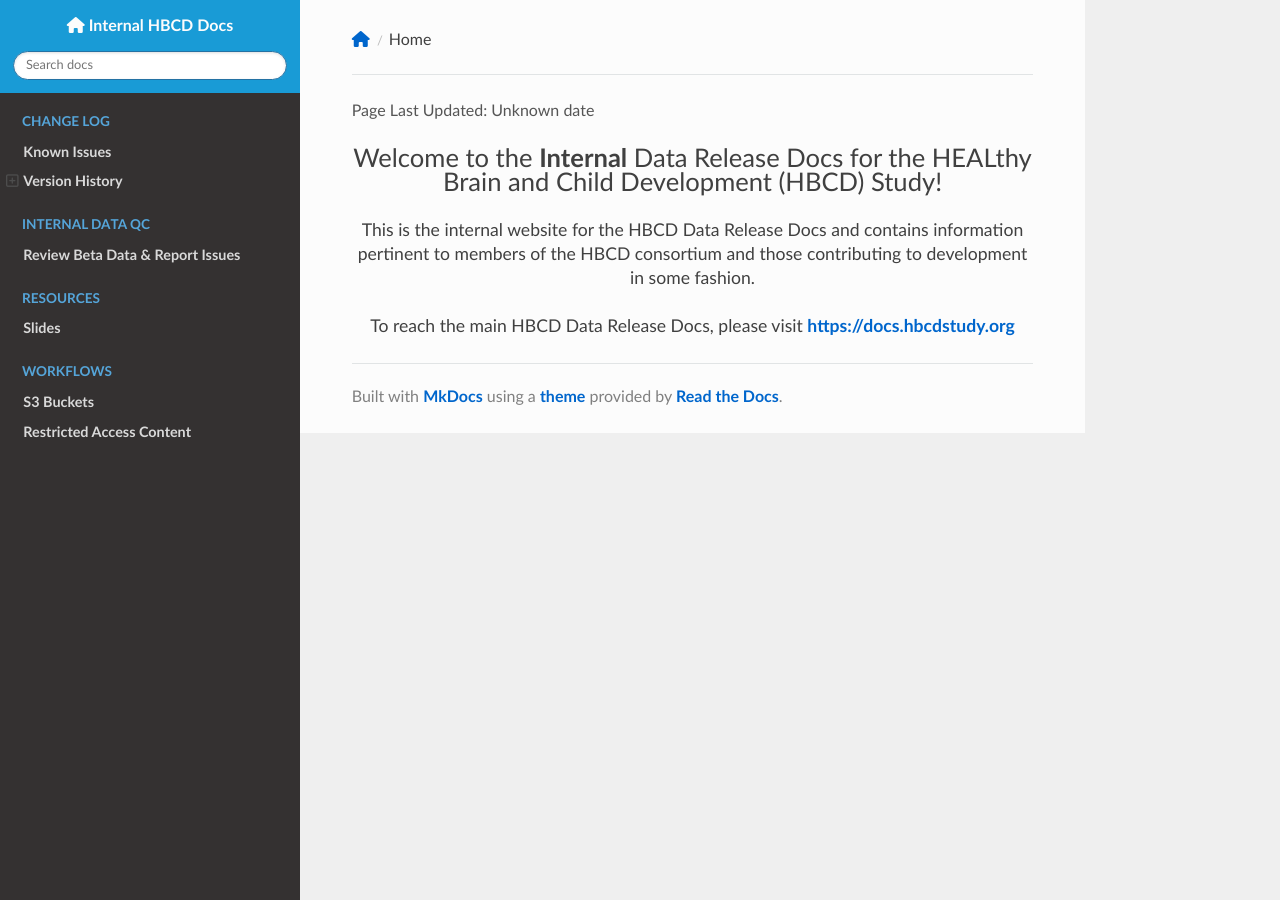
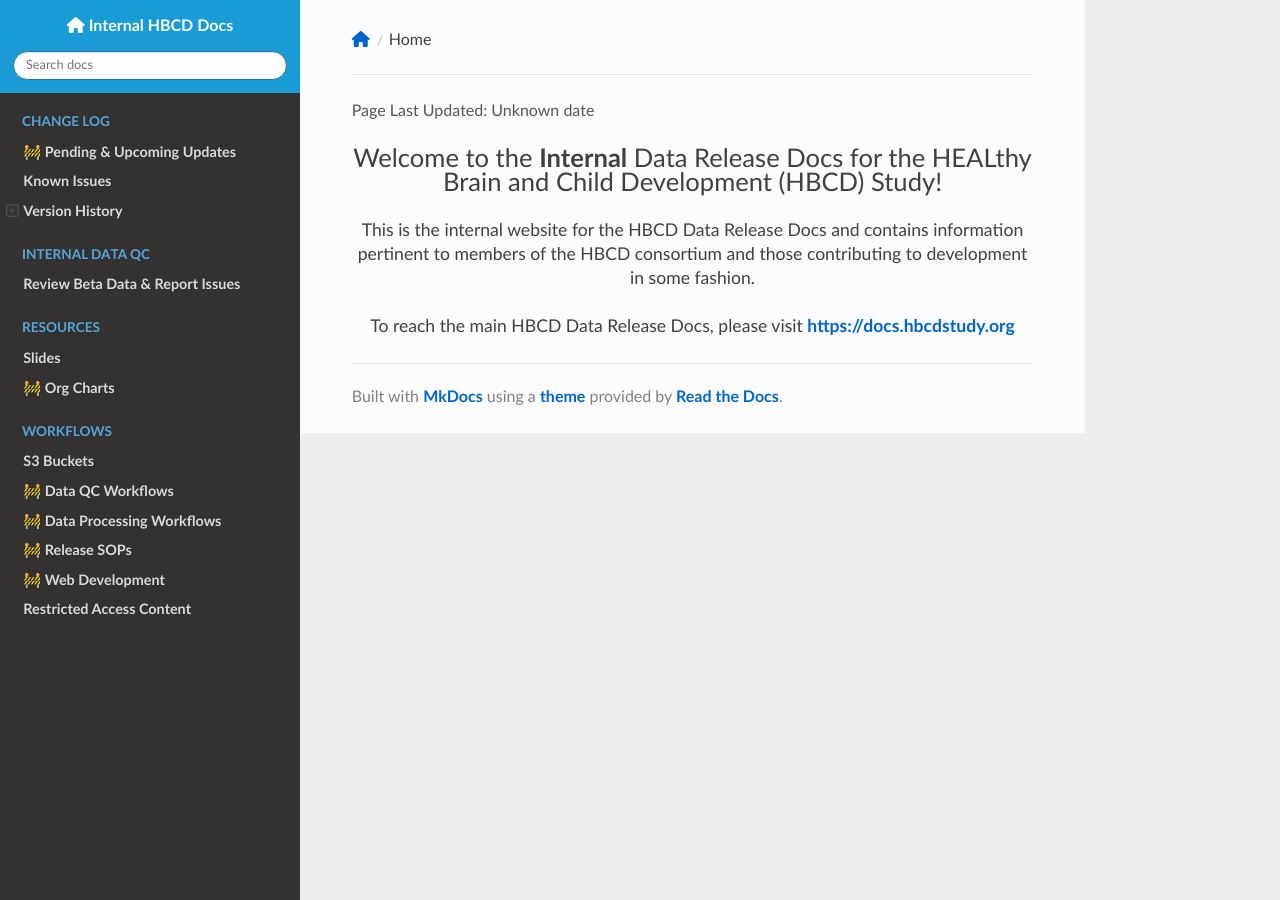
Before and after one commit to DCAN-Labs/hbcd-docs-internal, an MkDocs documentation site: the page built from docs/index.md, in a window 1280 px wide. Built offline with MkDocs 1.6.1, drawn with Linux system fonts in a browser that asks for light colours; nearby versions of some CDN libraries.

Commit message:
add dev pages back to TOC for dev version

```diff
--- a/mkdocs.yml
+++ b/mkdocs.yml
@@ -73,7 +73,7 @@ docs_dir: docs
 
 nav:
   - CHANGE LOG:
-    # - Pending & Upcoming Updates: changelog/pending.md
+    - 🚧 Pending & Upcoming Updates: changelog/pending.md
     - Known Issues: changelog/knownissues.md
     - Version History:
         - Beta Release 15.1: changelog/versions/BR15.1.md
@@ -100,13 +100,13 @@ nav:
         - Beta Release 1.0: changelog/versions/v1.0.md
   - Internal Data QC:
       - Review Beta Data & Report Issues: internal/reportissues.md
-      # - Review Beta Data Release Site: internal/beta_release_site_review.md
   - Resources:
     - Slides: slides.md
-    # - Org Charts: orgcharts.md
+    - 🚧 Org Charts: orgcharts.md
   - Workflows:
-    # - Data Processing Workflows: workflows/data-proc-wf.md
     - S3 Buckets: workflows/s3.md
-    # - Release SOPs: workflows/release-wf.md
-    # - Web Development: workflows/webdev.md
+    - 🚧 Data QC Workflows: workflows/qc.md
+    - 🚧 Data Processing Workflows: workflows/data-proc-wf.md
+    - 🚧 Release SOPs: workflows/release-wf.md
+    - 🚧 Web Development: workflows/webdev.md
   - Restricted Access Content: hidden.md
```
